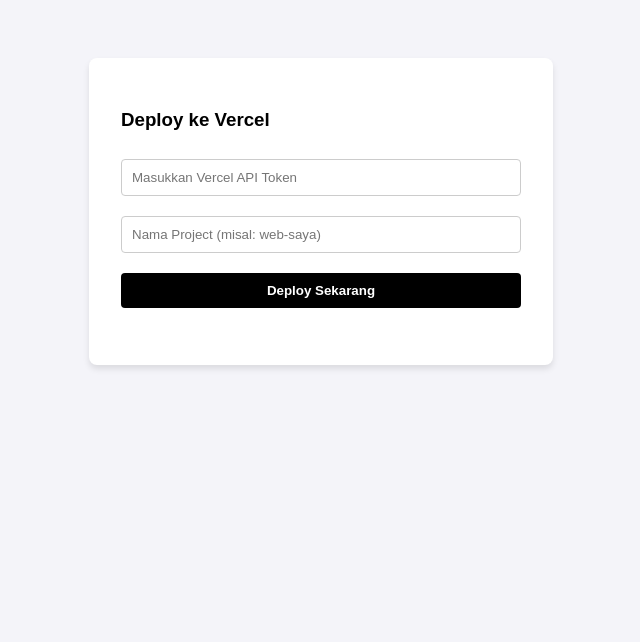
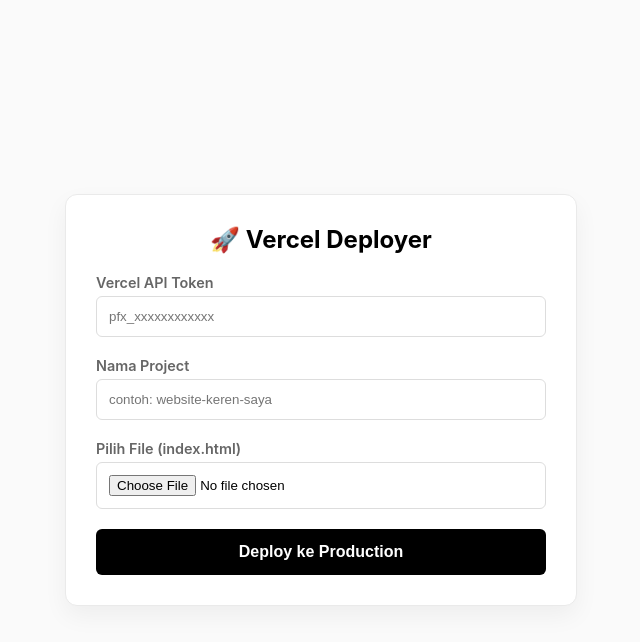
Before and after one commit to ruinvyet-lab/tools-devloy, a plain HTML site: page index.html in a window 1280 px wide. Shown: the whole page, without its empty margins (319-959 px from the left). Drawn offline with Linux system fonts and the light colour scheme.

Commit message:
Update index.html

```diff
--- a/index.html
+++ b/index.html
@@ -3,82 +3,115 @@
 <head>
     <meta charset="UTF-8">
     <meta name="viewport" content="width=device-width, initial-scale=1.0">
-    <title>Vercel Auto Deployer</title>
+    <title>Vercel File Uploader</title>
     <style>
-        body { font-family: sans-serif; display: flex; justify-content: center; padding: 50px; background: #f4f4f9; }
-        .card { background: white; padding: 2rem; border-radius: 8px; box-shadow: 0 4px 6px rgba(0,0,0,0.1); width: 100%; max-width: 400px; }
-        input, button { width: 100%; padding: 10px; margin: 10px 0; border: 1px solid #ccc; border-radius: 4px; box-sizing: border-box; }
-        button { background: #000; color: white; cursor: pointer; border: none; font-weight: bold; }
+        :root { --primary: #000; --secondary: #666; }
+        body { font-family: -apple-system, BlinkMacSystemFont, "Segoe UI", Roboto, sans-serif; display: flex; justify-content: center; align-items: center; min-height: 100vh; margin: 0; background: #fafafa; }
+        .card { background: white; padding: 30px; border-radius: 12px; box-shadow: 0 10px 25px rgba(0,0,0,0.05); width: 100%; max-width: 450px; border: 1px solid #eaeaea; }
+        h2 { margin-top: 0; font-size: 1.5rem; text-align: center; }
+        label { display: block; margin-bottom: 5px; font-weight: 600; font-size: 0.9rem; color: var(--secondary); }
+        input[type="text"], input[type="password"], input[type="file"] { width: 100%; padding: 12px; margin-bottom: 20px; border: 1px solid #ddd; border-radius: 6px; box-sizing: border-box; transition: border 0.2s; }
+        input:focus { border-color: var(--primary); outline: none; }
+        button { width: 100%; padding: 14px; background: var(--primary); color: white; border: none; border-radius: 6px; font-weight: bold; cursor: pointer; font-size: 1rem; }
         button:hover { background: #333; }
-        #status { margin-top: 15px; font-size: 0.9rem; word-break: break-all; }
+        button:disabled { background: #ccc; cursor: not-allowed; }
+        #status { margin-top: 20px; padding: 15px; border-radius: 6px; display: none; font-size: 0.9rem; line-height: 1.4; border: 1px solid transparent; }
+        .success { display: block !important; background: #e6fffa; border-color: #38b2ac !important; color: #234e52; }
+        .error { display: block !important; background: #fff5f5; border-color: #feb2b2 !important; color: #822727; }
+        .loading { display: block !important; background: #ebf8ff; border-color: #4299e1 !important; color: #2a4365; }
     </style>
 </head>
 <body>
 
 <div class="card">
-    <h3>Deploy ke Vercel</h3>
-    <input type="password" id="token" placeholder="Masukkan Vercel API Token">
-    <input type="text" id="projectName" placeholder="Nama Project (misal: web-saya)">
-    <button onclick="deployKeVercel()">Deploy Sekarang</button>
+    <h2>🚀 Vercel Deployer</h2>
+
+    <label>Vercel API Token</label>
+    <input type="password" id="token" placeholder="pfx_xxxxxxxxxxxx">
+
+    <label>Nama Project</label>
+    <input type="text" id="projectName" placeholder="contoh: website-keren-saya">
+
+    <label>Pilih File (index.html)</label>
+    <input type="file" id="fileInput" accept=".html">
+
+    <button id="deployBtn" onclick="mulaiDeploy()">Deploy ke Production</button>
+
     <div id="status"></div>
 </div>
 
 <script>
-    async function deployKeVercel() {
+    async function mulaiDeploy() {
         const token = document.getElementById('token').value;
         const projectName = document.getElementById('projectName').value;
+        const fileInput = document.getElementById('fileInput');
         const statusDiv = document.getElementById('status');
+        const btn = document.getElementById('deployBtn');
 
-        if (!token || !projectName) {
-            alert("Token dan Nama Project wajib diisi!");
+        // Validasi
+        if (!token || !projectName || !fileInput.files[0]) {
+            tampilkanStatus("Semua kolom dan file harus diisi!", "error");
             return;
         }
 
-        statusDiv.innerHTML = "Sedang memproses...";
+        const file = fileInput.files[0];
 
-        // Isi file index.html yang akan dideploy
-        const htmlContent = `
-        <!DOCTYPE html>
-        <html>
-        <body>
-            <h1>Halo! Web ini dideploy via API</h1>
-            <p>Berhasil dideploy pada: ${new Date().toLocaleString()}</p>
-        </body>
-        </html>`;
+        // Cek apakah file adalah HTML
+        if (file.name !== "index.html") {
+            if (!confirm("File yang dipilih bukan 'index.html'. Vercel mungkin tidak menampilkannya sebagai halaman utama. Lanjutkan?")) return;
+        }
 
-        const deployData = {
-            name: projectName,
-            files: [
-                {
-                    file: "index.html",
-                    data: htmlContent
-                }
-            ],
-            projectSettings: {
-                framework: null
-            }
-        };
+        btn.disabled = true;
+        tampilkanStatus("Membaca file dan menghubungi Vercel...", "loading");
 
         try {
+            // 1. Membaca isi file yang diupload
+            const fileContent = await file.text();
+
+            // 2. Kirim ke API Vercel
             const response = await fetch('https://api.vercel.com/v13/deployments', {
                 method: 'POST',
                 headers: {
                     'Authorization': `Bearer ${token}`,
                     'Content-Type': 'application/json'
                 },
-                body: JSON.stringify(deployData)
+                body: JSON.stringify({
+                    name: projectName,
+                    files: [
+                        {
+                            file: file.name,
+                            data: fileContent
+                        }
+                    ],
+                    projectSettings: {
+                        framework: null
+                    }
+                })
             });
 
             const result = await response.json();
 
             if (response.ok) {
-                statusDiv.innerHTML = `✅ <b>Berhasil!</b><br>URL: <a href="https://${result.url}" target="_blank">${result.url}</a>`;
+                tampilkanStatus(`
+                    <b>🎉 Berhasil Dideploy!</b><br>
+                    Project: ${projectName}<br>
+                    URL: <a href="https://${result.url}" target="_blank">https://${result.url}</a>
+                `, "success");
             } else {
-                statusDiv.innerHTML = `❌ <b>Error:</b> ${result.error.message}`;
+                tampilkanStatus(`❌ Gagal: ${result.error.message}`, "error");
             }
+
         } catch (error) {
-            statusDiv.innerHTML = `❌ <b>Kesalahan:</b> ${error.message}`;
+            tampilkanStatus(`❌ Error Sistem: ${error.message}`, "error");
+        } finally {
+            btn.disabled = false;
         }
+    }
+
+    function tampilkanStatus(pesan, tipe) {
+        const statusDiv = document.getElementById('status');
+        statusDiv.className = tipe;
+        statusDiv.innerHTML = pesan;
     }
 </script>
 
```
